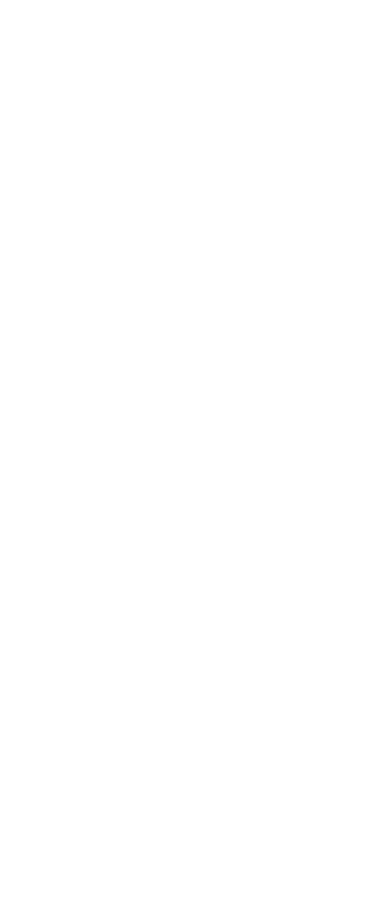
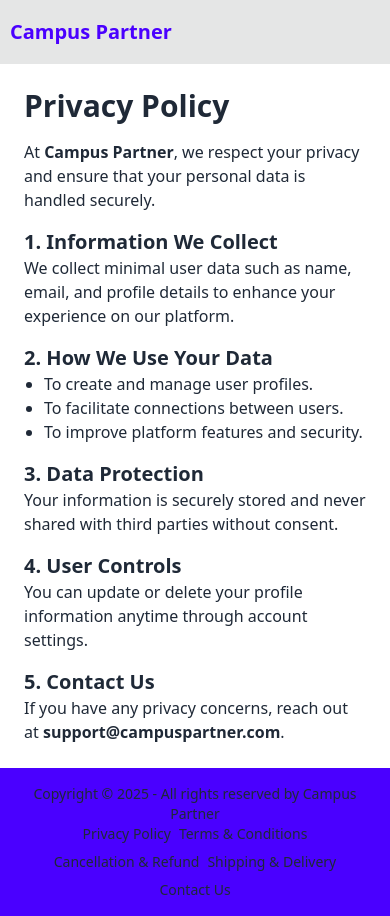
Before and after one commit to Utt977/campus_partner, a React (Vite) app: page /privacy-policy in a window 390 px wide. Before the commit this address had no page. Before the commit the page ends 844 px from the top, so only its background shows below. Built offline with nearby package versions, Linux system fonts and the light colour scheme; no server answers.

Commit message:
made responsive

```diff
--- a/src/App.jsx
+++ b/src/App.jsx
@@ -8,22 +8,34 @@
 import Request from "./component/Request";
 import Connection from "./component/Connection";
 import Chat from "./component/Chat";
+import Privacy from "./component/Privacy";
+import TermsOfService from "./component/TermsOfService";
+import CancellationAndRefund from "./component/CancellationAndRefund";
+import ContactUs from "./component/ContactUs";
+import RefundPolicy from "./component/RefundPolicy";
 
 const App = () => {
   return (
     <Provider store={appStore}>
-    <BrowserRouter basename="/">
-      <Routes>
-        <Route path="/" element={<Body/>}>
-          <Route path="/" element={<Feed/>}/>
-          <Route path="/login" element={<Login/>}/>
-          <Route path="/profile" element={<Profile/>}/>
-          <Route path="/connections" element={<Connection/>}/>
-          <Route path="/requests" element={<Request/>}/>
-          <Route path="/chat/:targetUserId" element={<Chat/>}/>
-        </Route>
-      </Routes>
-    </BrowserRouter>
+      <BrowserRouter basename="/">
+        <div className="flex flex-col min-h-screen"> {/* Flex container to ensure full height */}
+          <Routes>
+            <Route path="/" element={<Body />}>
+              <Route path="/" element={<Feed />} />
+              <Route path="/login" element={<Login />} />
+              <Route path="/profile" element={<Profile />} />
+              <Route path="/connections" element={<Connection />} />
+              <Route path="/requests" element={<Request />} />
+              <Route path="/chat/:targetUserId" element={<Chat />} />
+              <Route path="/terms-and-conditions" element={<TermsOfService />} />
+              <Route path="/cancellation-and-refund" element={<CancellationAndRefund />} />
+              <Route path="/shipping-and-delivery" element={<RefundPolicy />} />
+              <Route path="/contact-us" element={<ContactUs />} />
+              <Route path="/privacy-policy" element={<Privacy />} />
+            </Route>
+          </Routes>
+        </div>
+      </BrowserRouter>
     </Provider>
   );
 };
--- a/src/component/Body.jsx
+++ b/src/component/Body.jsx
@@ -32,11 +32,14 @@
   }, []);
 
   return (
-    <div>
+    <div className="flex flex-col min-h-screen"> {/* Flex container to ensure full height */}
       <Navbar />
-      <Outlet />
+      <main className="flex-grow"> {/* Ensures content takes up available space */}
+        <Outlet />
+      </main>
       <Footer />
     </div>
   );
 };
+
 export default Body;
--- /dev/null
+++ b/src/component/CancellationAndRefund.jsx
@@ -0,0 +1,18 @@
+import React from 'react';
+
+const CancellationAndRefund = () => {
+  return (
+    <div className="p-6 max-w-3xl mx-auto">
+      <h1 className="text-3xl font-bold mb-4">Cancellation & Refund Policy</h1>
+      <p>We aim to provide a smooth cancellation and refund process.</p>
+      <h2 className="text-xl font-semibold mt-4">Cancellation Policy</h2>
+      <p>Users can cancel their bookings within 24 hours for a full refund.</p>
+      <h2 className="text-xl font-semibold mt-4">Refund Policy</h2>
+      <p>Refunds are processed within 7-10 business days after approval.</p>
+      <h2 className="text-xl font-semibold mt-4">Exceptions</h2>
+      <p>Some services may be non-refundable based on specific conditions.</p>
+    </div>
+  );
+};
+
+export default CancellationAndRefund;
--- /dev/null
+++ b/src/component/ContactUs.jsx
@@ -0,0 +1,18 @@
+import React from 'react';
+
+const ContactUs = () => {
+  return (
+    <div className="p-6 max-w-2xl mx-auto">
+      <h1 className="text-2xl font-bold mb-4">Contact Us</h1>
+      <p>If you have any queries or need assistance, feel free to reach out to us!</p>
+
+      <h2 className="text-lg font-semibold mt-4">📧 Email Support</h2>
+      <p>Email us at <strong>support@campuspartner.com</strong> for inquiries or support.</p>
+
+
+      <p className="mt-4">Looking forward to assisting you! 🚀</p>
+    </div>
+  );
+};
+
+export default ContactUs;
--- a/src/component/Footer.jsx
+++ b/src/component/Footer.jsx
@@ -1,13 +1,52 @@
-import React from 'react';
+import React, { useState, useEffect } from 'react';
+import { Link } from 'react-router-dom';
 
 const Footer = () => {
+  const [isKeyboardOpen, setIsKeyboardOpen] = useState(false);
+
+  useEffect(() => {
+    const handleResize = () => {
+      const windowHeight = window.innerHeight;
+      const screenHeight = window.screen.height;
+      setIsKeyboardOpen(windowHeight < screenHeight * 0.7);
+    };
+
+    window.addEventListener("resize", handleResize);
+    return () => window.removeEventListener("resize", handleResize);
+  }, []);
+
   return (
-    <footer className="footer footer-center bg-primary text-base-content p-4 fixed bottom-0">
-  <aside>
-    <p>Copyright © {new Date().getFullYear()} - All right reserved by campus partner</p>
-  </aside>
-</footer>
-  )
-}
+    <footer
+      className={`bg-primary text-base-content p-4 w-full flex flex-col md:flex-row justify-between items-center transition-all duration-300 ${
+        isKeyboardOpen ? "pb-12" : "pt-4"
+      }`}
+    >
+      <aside className="text-center md:text-left">
+        <p className="text-sm md:text-base">
+          Copyright © {new Date().getFullYear()} - All rights reserved by Campus Partner
+        </p>
+      </aside>
+
+      {/* Links Section */}
+      <nav className="flex flex-wrap gap-2 justify-center md:justify-end">
+        <Link to="/privacy-policy" className="text-sm md:text-base hover:underline">
+          Privacy Policy
+        </Link>
+        <Link to="/terms-and-conditions" className="text-sm md:text-base hover:underline">
+          Terms & Conditions
+        </Link>
+        <Link to="/cancellation-and-refund" className="text-sm md:text-base hover:underline">
+          Cancellation & Refund
+        </Link>
+        <Link to="/shipping-and-delivery" className="text-sm md:text-base hover:underline">
+          Shipping & Delivery
+        </Link>
+        <Link to="/contact-us" className="text-sm md:text-base hover:underline">
+          Contact Us
+        </Link>
+      </nav>
+    </footer>
+  );
+};
 
 export default Footer;
--- a/src/component/Navbar.jsx
+++ b/src/component/Navbar.jsx
@@ -25,7 +25,7 @@
   return (
     <>
       <div className="navbar bg-base-300">
-        <div className="flex-1">
+        <div className="flex-1 ml-[-15px]">
           <Link to="/" className="btn btn-ghost text-xl font-semibold text-primary">Campus Partner</Link>
         </div>
         {user && (
--- /dev/null
+++ b/src/component/Privacy.jsx
@@ -0,0 +1,40 @@
+import React from 'react';
+
+const Privacy = () => {
+  return (
+    <div className="p-6 max-w-3xl mx-auto">
+      <h1 className="text-3xl font-bold mb-4">Privacy Policy</h1>
+      <p>
+        At <strong>Campus Partner</strong>, we respect your privacy and ensure that your personal data is handled securely.
+      </p>
+
+      <h2 className="text-xl font-semibold mt-4">1. Information We Collect</h2>
+      <p>
+        We collect minimal user data such as name, email, and profile details to enhance your experience on our platform.
+      </p>
+
+      <h2 className="text-xl font-semibold mt-4">2. How We Use Your Data</h2>
+      <ul className="list-disc pl-5">
+        <li>To create and manage user profiles.</li>
+        <li>To facilitate connections between users.</li>
+        <li>To improve platform features and security.</li>
+      </ul>
+      <h2 className="text-xl font-semibold mt-4">3. Data Protection</h2>
+      <p>
+        Your information is securely stored and never shared with third parties without consent.
+      </p>
+      <h2 className="text-xl font-semibold mt-4">4. User Controls</h2>
+      <p>
+        You can update or delete your profile information anytime through account settings.
+      </p>
+
+      <h2 className="text-xl font-semibold mt-4">5. Contact Us</h2>
+      <p>
+        If you have any privacy concerns, reach out at{' '}
+        <strong>support@campuspartner.com</strong>.
+      </p>
+    </div>
+  );
+};
+
+export default Privacy;
--- /dev/null
+++ b/src/component/RefundPolicy.jsx
@@ -0,0 +1,22 @@
+import React from 'react';
+
+const RefundPolicy = () => {
+  return (
+    <div className="p-6 max-w-2xl mx-auto">
+      <h1 className="text-2xl font-bold mb-4">Refund Policy</h1>
+      <p>Request a refund within **7 days** of purchase.</p>
+
+      <h2 className="text-lg font-semibold mt-4">How to Request</h2>
+      <p>Email us at <strong>support@campuspartner.com</strong> with your order details.</p>
+
+      <h2 className="text-lg font-semibold mt-4">Refund Process</h2>
+      <ul className="list-disc pl-5">
+        <li>Refunds to original payment method.</li>
+      </ul>
+
+      <p className="mt-4">For any queries, contact us at <strong>support@campuspartner.com</strong>.</p>
+    </div>
+  );
+};
+
+export default RefundPolicy;
--- /dev/null
+++ b/src/component/TermsOfService.jsx
@@ -0,0 +1,32 @@
+import { useState } from "react";
+
+const TermsOfService = () => {
+  const [expanded, setExpanded] = useState(false);
+
+  return (
+    <div className="p-4 max-w-lg mx-auto bg-white shadow-xl rounded-lg">
+      <h2 className="text-xl font-semibold mb-4 text-blue-600">Terms of Service</h2>
+      <div className="space-y-4">
+        <p className="text-gray-700">
+          By using this service, you agree to our terms. Please read carefully.
+        </p>
+        {expanded && (
+          <ul className="list-disc pl-6 space-y-2 text-gray-700">
+            <li>Respect all users and their privacy.</li>
+            <li>Do not misuse the platform.</li>
+            <li>Your data may be stored securely.</li>
+            <li>We reserve the right to update terms.</li>
+          </ul>
+        )}
+        <button
+          className="mt-4 text-blue-600 border border-blue-600 px-4 py-2 rounded-md hover:bg-blue-100 transition"
+          onClick={() => setExpanded(!expanded)}
+        >
+          {expanded ? "Show Less" : "Read More"}
+        </button>
+      </div>
+    </div>
+  );
+};
+
+export default TermsOfService;
--- a/src/component/UserCard.jsx
+++ b/src/component/UserCard.jsx
@@ -32,7 +32,7 @@
   };
 
   return (
-    <div className="relative p-[4px] group w-72 sm:w-80 md:w-72 lg:w-72 w-[90%] sm:w-80 shadow-xl min-h-[300px]">
+    <div className="relative p-[4px] group  md:w-72 lg:w-72 w-[90%] sm:w-80 shadow-xl min-h-[300px]">
       {/* Animated Background */}
       <motion.div
         variants={variants}
```
